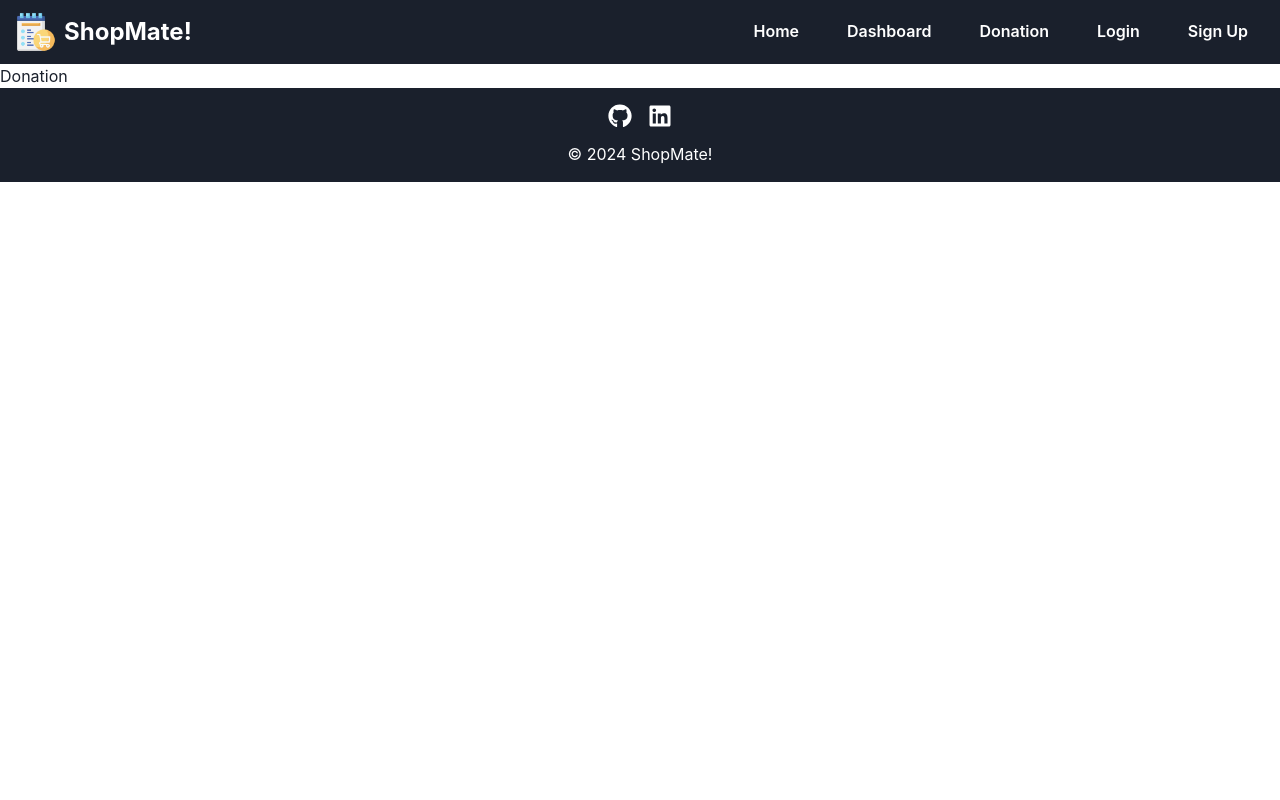
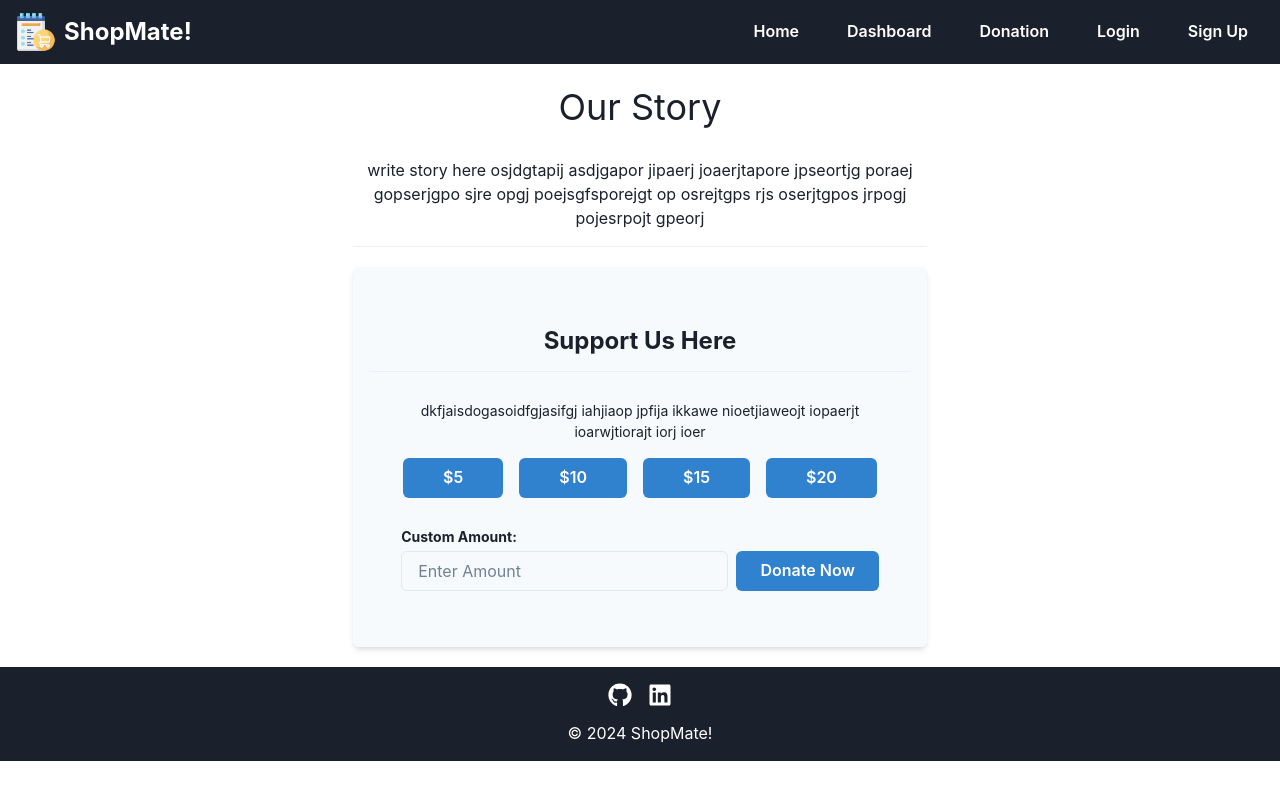
Before and after one commit to DinhN17/Shop-Mate, a React (Vite) app in the folder client/: page /donation in a window 1280 px wide. Built offline with nearby package versions, Linux system fonts and the light colour scheme.

Commit message:
added donation front end, and added features for signup and login page

```diff
--- a/client/src/pages/Donation.jsx
+++ b/client/src/pages/Donation.jsx
@@ -1,11 +1,98 @@
+import { useState } from "react";
+import { Link } from "react-router-dom";
+// import { loadStripe } from '@stripe/stripe-js';
+import { useMutation } from "@apollo/client";
+import {
+  Divider,
+  Button,
+  Input,
+  HStack,
+  Box,
+  Text,
+  Flex,
+  Container,
+} from "@chakra-ui/react";
+
+// const stripePromise = loadStripe('pk_test_TYooMQauvdEDq54NiTphI7jx');
+
+const Donation = () => {
 
 
-const Donation = () => {
-    return (
-        <div>
-            <h1>Donation</h1>
-        </div>
-    )
+
+
+  return (
+    <Container>
+      <Box>
+        <Flex
+          direction={{ base: "column", md: "row" }}
+          align="center"
+          justify="center"
+        >
+          <Box flex="1" textAlign={{ base: "center", md: "left" }}>
+            <Text as="h1" fontSize="4xl" textAlign="center" p={4}>
+              Our Story
+            </Text>
+            <Text mt={2} textAlign="center" pb={4}>
+              write story here osjdgtapij asdjgapor jipaerj joaerjtapore
+              jpseortjg poraej gopserjgpo sjre opgj poejsgfsporejgt op osrejtgps
+              rjs oserjtgpos jrpogj pojesrpojt gpeorj
+            </Text>
+          </Box>
+        </Flex>
+
+        <Divider />
+
+        <Box flex="1" textAlign={{ base: "center", md: "left" }}>
+              <Box
+                  bg="gray.50"
+                  p={4}
+                  py={10}
+                  my = {5}
+                  borderRadius="md"
+                  boxShadow="md"
+                  textAlign="center"
+                >
+                  <Text p={2} pb= {3} mt={2} fontSize="2xl" fontWeight="bold">
+                    Support Us Here
+                  </Text>
+                  <Divider/>
+
+                  <Box >
+                  <Box py={5}>
+                        <Text fontSize="sm" px={6} py={2} >
+                            dkfjaisdogasoidfgjasifgj iahjiaop jpfija ikkawe nioetjiaweojt iopaerjt ioarwjtiorajt iorj ioer
+                        </Text>
+                        <Button colorScheme='blue' size='md' m={2} px={10}>
+                            $5
+                        </Button>
+                        <Button colorScheme='blue' size='md' m={2} px={10}>
+                            $10
+                        </Button>
+                        <Button colorScheme='blue' size='md' m={2} px={10}>
+                            $15
+                        </Button>
+                        <Button colorScheme='blue' size='md' m={2} px={10}>
+                            $20
+                        </Button>
+                    </Box>
+
+                    <Box px={8} pb={4}>
+                        <Text fontSize="sm" textAlign="left" pb={1} fontWeight="bold">
+                            Custom Amount:
+                        </Text>
+                        <HStack>
+                        <Input placeholder='Enter Amount' size='md'/>
+                        <Button colorScheme='blue' size='md' px={10}>
+                            Donate Now
+                        </Button>
+                        </HStack>
+                    </Box>
+                    </Box>
+                </Box>
+            </Box>
+      </Box>
+    </Container>
+  );
 };
 
 export default Donation;
--- a/client/src/pages/Login.jsx
+++ b/client/src/pages/Login.jsx
@@ -39,8 +39,8 @@ const Login = () => {
      };
 
   return (
-    <Box px="200px" py="50px">
-        <Card px="250px" py="100px">
+    <Box px={38} py={5} my={40}>
+        <Card px={10} py={8}>
         <CardHeader >
             <Heading size='md'>Login</Heading>
         </CardHeader>
@@ -80,6 +80,7 @@ const Login = () => {
               >
                 Submit
               </Button>
+              <Link style={{ color: 'blue', fontSize: "15px" }} to="/signup">Dont have an account? Sign up</Link>
             </Stack>
             </form>
             )}
--- a/client/src/pages/Signup.jsx
+++ b/client/src/pages/Signup.jsx
@@ -3,6 +3,7 @@ import { Link } from 'react-router-dom';
 import { useMutation } from '@apollo/client';
 import { CREATE_USER } from '../utils/mutations';
 import { Button, Input, Stack, Box, Card, CardHeader, CardBody,  Heading, Text } from '@chakra-ui/react';
+
 import Auth from '../utils/auth';
 
 const Signup = () => {
@@ -14,6 +15,7 @@ const Signup = () => {
         password: '',
     });
     const [createUser, { error, data }] = useMutation(CREATE_USER);
+    const [formError, setFormError] = useState('');
 
     const handleChange = (event) => {
         const{ name, value } = event.target;
@@ -24,26 +26,33 @@ const Signup = () => {
         });
     };
 
-    const handleFromSubmit = async (event) => {
+    const handleFormSubmit = async (event) => {
         event.preventDefault();
+
+        if (!formState.firstName || !formState.lastName || !formState.username || !formState.email || !formState.password) {
+            setFormError('All fields are required.');
+            return;
+        }
+
         console.log(formState);
 
         try {
             const { data } = await createUser({
-                varibles: { ...formState },
+                variables: { ...formState },
             });
 
             Auth.login(data.createUser.token);
         } catch (e) {
-            console.error(e);
+            console.error('Error during form submission:', e);
+            setFormError('Failed to create profile. Please try again.');
         }
     };
 
     return (
         <Box>
-            <Card>
+            <Card my={30} mx={10} py={15} px={10}>
                 <CardHeader>
-                    <Heading  size='md'> Signin</Heading>
+                    <Heading  size='md'> Sign In</Heading>
                 </CardHeader>
 
                 <CardBody>
@@ -54,7 +63,7 @@ const Signup = () => {
                     </p>
 
                 ) : (
-                    <form onSubmit={handleFromSubmit}>
+                    <form onSubmit={handleFormSubmit}>
                         <Stack spacing={4}>
                             <Input
                             size = "md"
@@ -77,7 +86,7 @@ const Signup = () => {
                             placeholder=" Your username"
                             name = "username"
                             type = "text"
-                            value = {formState.name}
+                            value = {formState.username}
                             onChange={handleChange}
                             />
                             <Input
@@ -101,14 +110,21 @@ const Signup = () => {
                             className="btn btn-block btn-info"
                             style={{ cursor: 'pointer' }}
                             type="submit"
+                            mt={8}
                             >
                             Create Profile
                             </Button>
+                            <Link style={{ color: 'blue', fontSize: "15px" }} to="/login">Already have an account? Login</Link>
 
                         </Stack>
 
                     </form>
                 )}
+                {formError && (
+                        <Text pt="5px" color="red.500">
+                            {formError}
+                        </Text>
+                    )}
                 {error && (
                 <Text pt="5px">
                 {error.message}
--- a/client/src/utils/mutations.js
+++ b/client/src/utils/mutations.js
@@ -13,16 +13,24 @@ export const LOGIN_USER = gql`
 `;
 
 export const CREATE_USER = gql`
-    mutation createUser($firstName: String!, $lastName: String!, $username: String!, $email: String!, $password: String!){
-        createUser(firstName: $firstName, lastName: $lastName, username: $username, email: $email, password: $password){
-            token
-            user {
-              _id
-              username
-            }
-            firstName
-            lastName
-            email
-       }
+mutation addUser(
+  $firstName: String!
+  $lastName: String!
+  $username: username!
+  $email: String!
+  $password: String!
+) {
+  addUser(
+    firstName: $firstName
+    lastName: $lastName
+    username: $username
+    email: $email
+    password: $password
+  ) {
+    token
+    user {
+      _id
     }
+  }
+}
 `;
```
Also changed, not shown: 2 other files (tests, documents, lock files or other folders).
